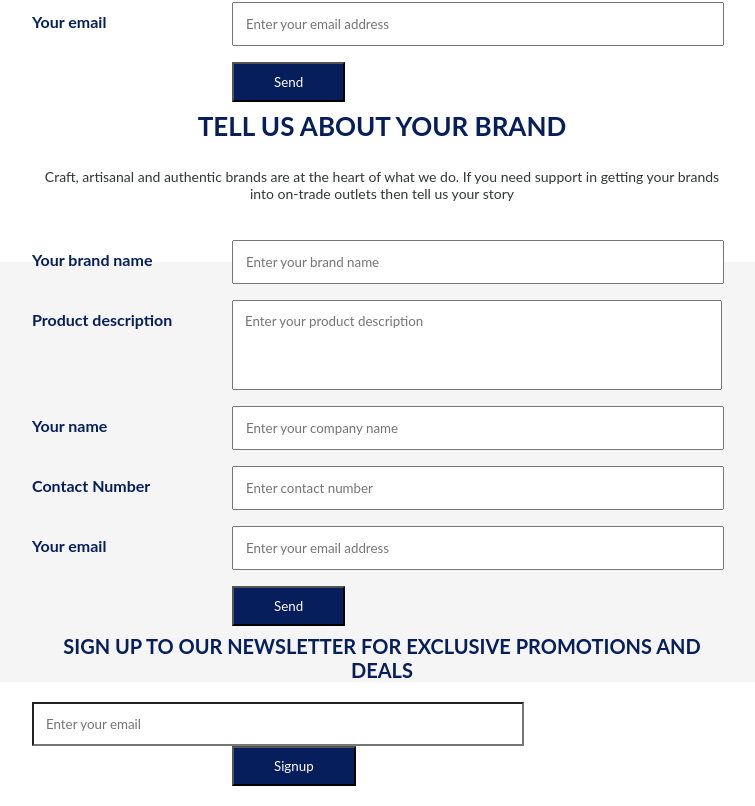
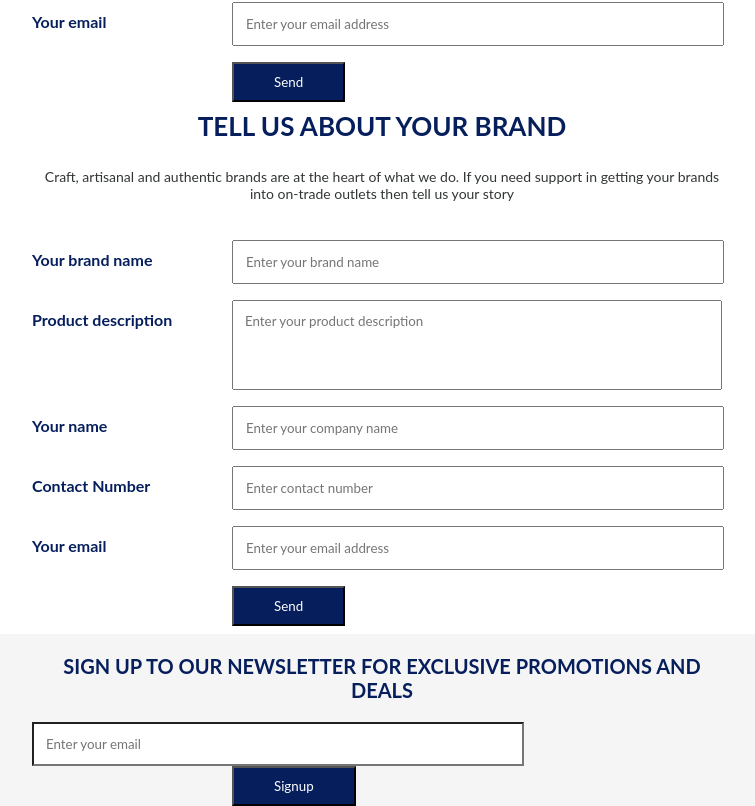
Before and after one commit to garyjacksonwork/custom-component, an Angular app: page / in a window 1280 px wide. Shown: the part 423-1229 px from the top of the page, without its empty margins (258-1013 px from the left). Built offline with nearby package versions, Linux system fonts and the light colour scheme.

Commit message:
Update app.component.scss

```diff
--- a/src/app/app.component.scss
+++ b/src/app/app.component.scss
@@ -67,6 +67,8 @@
 .subscribe-social-bar {
     background: #f5f5f5;
     text-align: center;
+    float: left;
+    width: 100%;
     .container {
         max-width:700px;
         padding: 0 20px;
```
